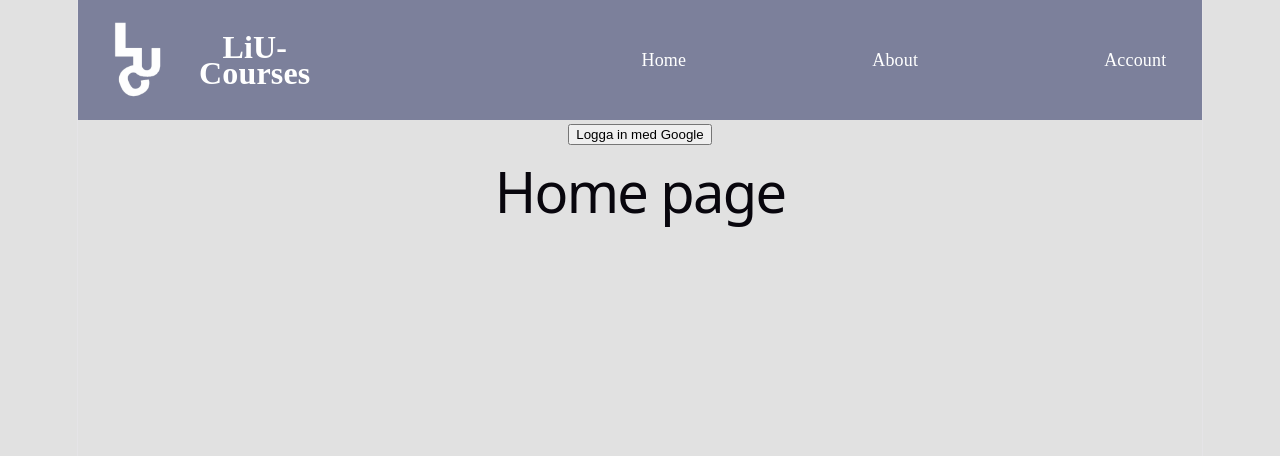
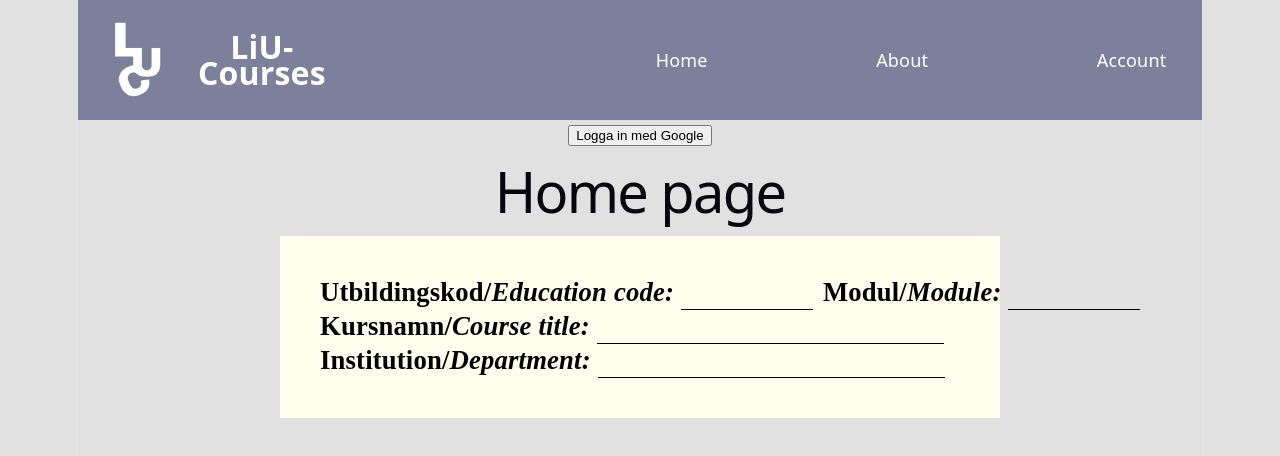
Before and after one commit to De99103/tddd27, a React (Vite) app in the folder tddd27-project/: page / in a window 1280 px wide. Shown: the top 456 px of the page. Built offline with nearby package versions, Linux system fonts and the light colour scheme; no server answers.

Commit message:
Fixat forms i kurskomponenten

```diff
--- a/tddd27-project/src/components/common/course/Course.css
+++ b/tddd27-project/src/components/common/course/Course.css
@@ -1,21 +1,47 @@
-body {
+.page {
     display: flex;
-    align-items: center;
-    font-family: 'Times New Roman', Times, serif;
+    justify-self: center;
+    font-family: "Times New Roman", Times, serif;
+    font-weight: bold;
+    font-size: 20pt;
 }
 
-
-
+.page p {
+    padding-bottom: 0px;
+}
 
 .course-container {
-    background-color: #FFFFF0;
-    border-bottom: grey solid;
+    background-color: #fffff0;
+    color: black;
     width: 50vw;
-    height: 50vh;
+    height: fit-content;
+    text-wrap: nowrap;
     text-align: left;
+    padding: 40px;
 }
 
 .codeAndModule {
+    display: flex;
+    flex-direction: row;
+}
 
+.codeAndModule p {
+    padding-right: 10px;
+}
 
+input {
+    color: gray;
+    font-size: 20pt;
+    border: none;
+    border-bottom: 1px solid black;
+    background-color: transparent;
 }
+
+.codeAndModule input {
+    width: 10vw;
+}
+
+textarea:focus,
+input:focus {
+    outline: none;
+}
--- a/tddd27-project/src/components/common/course/Course.jsx
+++ b/tddd27-project/src/components/common/course/Course.jsx
@@ -2,25 +2,38 @@ import "./Course.css";
 
 function Course() {
     return (
-        <body>
+        <div className="page">
             <div className="course-container">
                 <div className="codeAndModule">
                     <p>
-                        Utbildingskod/<i>Education code:</i>
+                        Utbildingskod/
+                        <i>
+                            Education code: <input name="input_courseCode" type="text"></input>
+                        </i>
                     </p>
+
                     <p>
-                        Modul/<i>Module:</i>
+                        Modul/
+                        <i>
+                            Module: <input name="input_module" type="text"></input>
+                        </i>
                     </p>
                 </div>
 
                 <p>
-                    Kursnamn/<i>Course title:</i>
+                    Kursnamn/
+                    <i>
+                        Course title: <input name="input_courseTitle" type="text"></input>
+                    </i>
                 </p>
                 <p>
-                    Institution/<i>Department:</i>
+                    Institution/
+                    <i>
+                        Department: <input name="input_department" type="text"></input>
+                    </i>
                 </p>
             </div>
-        </body>
+        </div>
     );
 }
 
```
